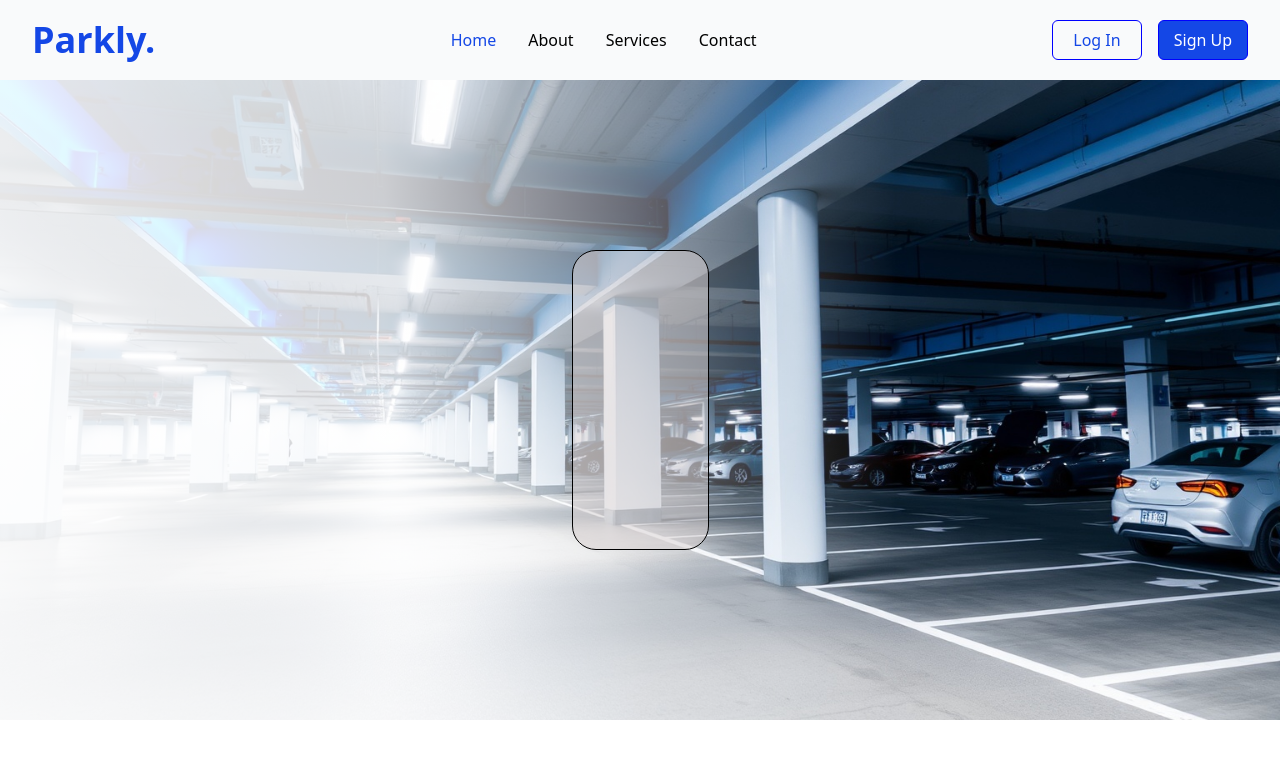
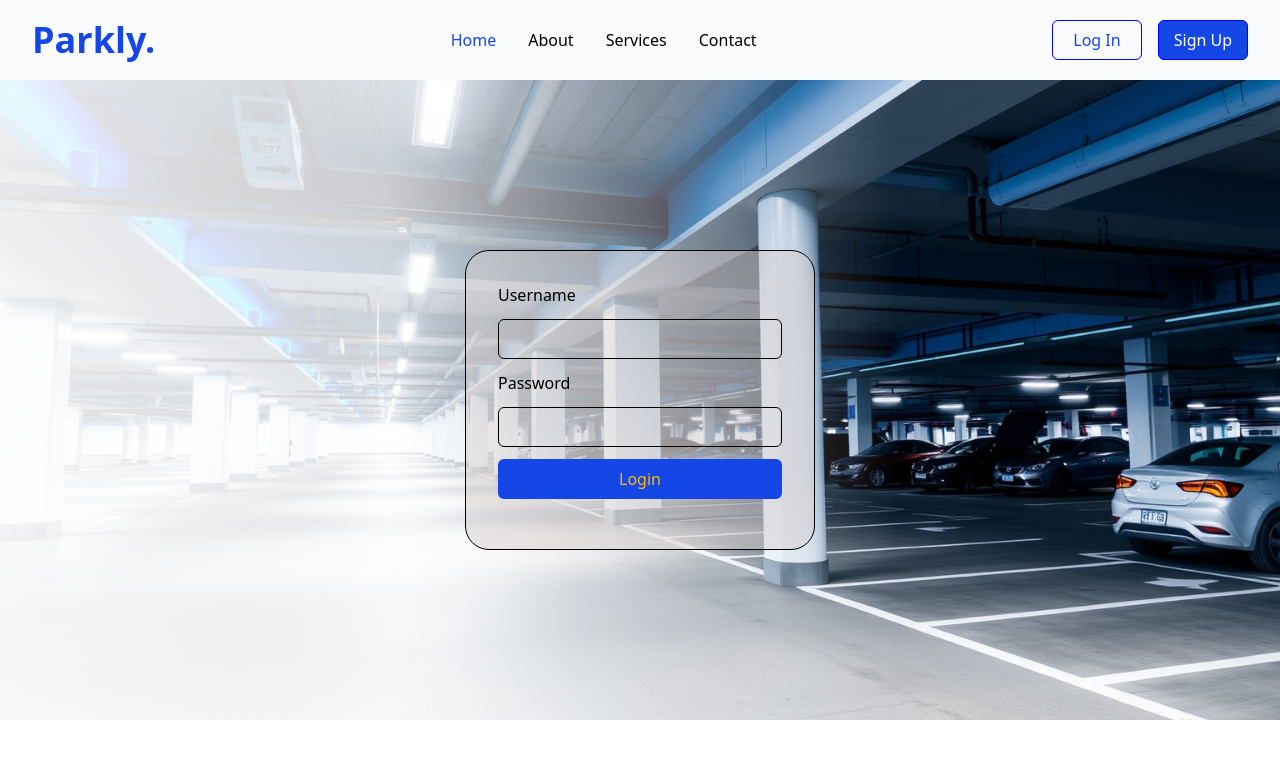
Before and after one commit to Sitr4ka/parkly, a React (Vite) app: page /login in a window 1280 px wide. Shown: the top 758 px of the page. Built offline with nearby package versions, Linux system fonts and the light colour scheme.

Commit message:
connect to login api

```diff
--- a/src/pages/login/Login.jsx
+++ b/src/pages/login/Login.jsx
@@ -1,18 +1,71 @@
+import { useState } from 'react';
+import { useNavigate } from 'react-router-dom';
 import Header from '../../components/Header';
-
 import './login.css';
 
 const Login = () => {
+  const [username, setUsername] = useState('');
+  const [password, setPassword] = useState('');
+  const [error, setError] = useState('');
+  const navigate = useNavigate();
+
+  const handleSubmit = async (e) => {
+    e.preventDefault();
+    setError('');
+
+    try {
+      const response = await fetch('http://localhost:9000/auth/login', {
+        method: 'POST',
+        headers: {
+          'Content-Type': 'application/json',
+        },
+        body: JSON.stringify({ username, password }),
+      });
+
+      const result = await response.text(); // car le backend renvoie un simple String
+
+      if (response.ok && result === 'Connection réussie') {
+        navigate('/reservation'); // rediriger si tout est ok
+      } else {
+        setError(result); // afficher le message d'erreur retourné
+      }
+    } catch (err) {
+      console.error(err);
+      setError('Erreur lors de la connexion');
+    }
+  };
+
   return (
     <>
       <Header />
       <section className="login-section min-h-[90vh] flex items-center pt-20">
         <div className="container flex justify-center mx-auto px-6 w-full">
-            <div className="form-container w-[137px] h-[300px] border">
-                <form action="">
-
-                </form>
-            </div>
+          <div className="form-container w-[350px] h-[300px] border p-4">
+            <form onSubmit={handleSubmit} className="flex flex-col justify-center p-4 gap-3">
+              <label htmlFor="username">Username</label>
+              <input
+                className="border h-10 px-3 rounded-md"
+                type="text"
+                id="username"
+                value={username}
+                onChange={(e) => setUsername(e.target.value)}
+                required
+              />
+              <label htmlFor="password">Password</label>
+              <input
+                className="border h-10 px-3 rounded-md"
+                type="password"
+                id="password"
+                value={password}
+                onChange={(e) => setPassword(e.target.value)}
+                required
+              />
+              <button className="bg-primary text-amber-400 py-2 rounded-md" type="submit">
+                Login
+              </button>
+              {error && <p className="text-red-600">{error}</p>}
+            </form>
+          </div>
         </div>
       </section>
     </>
```
